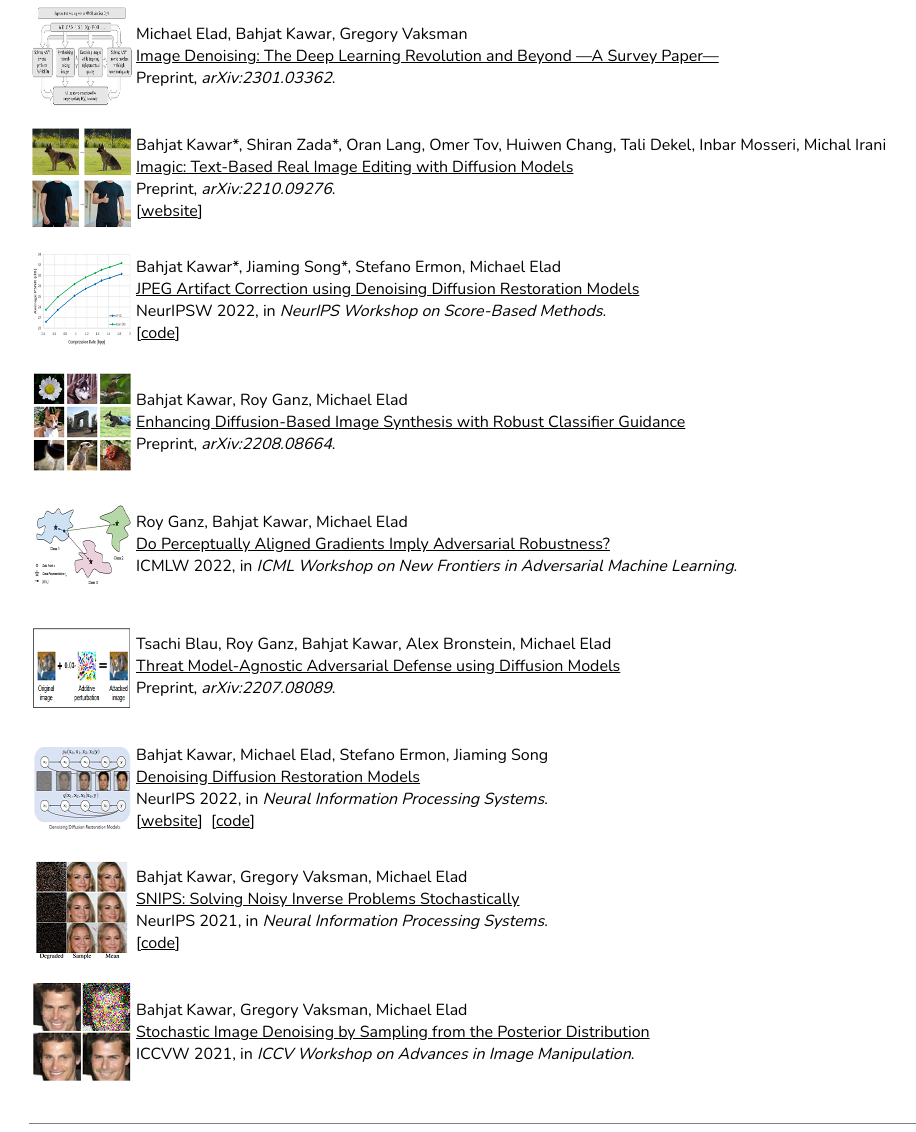
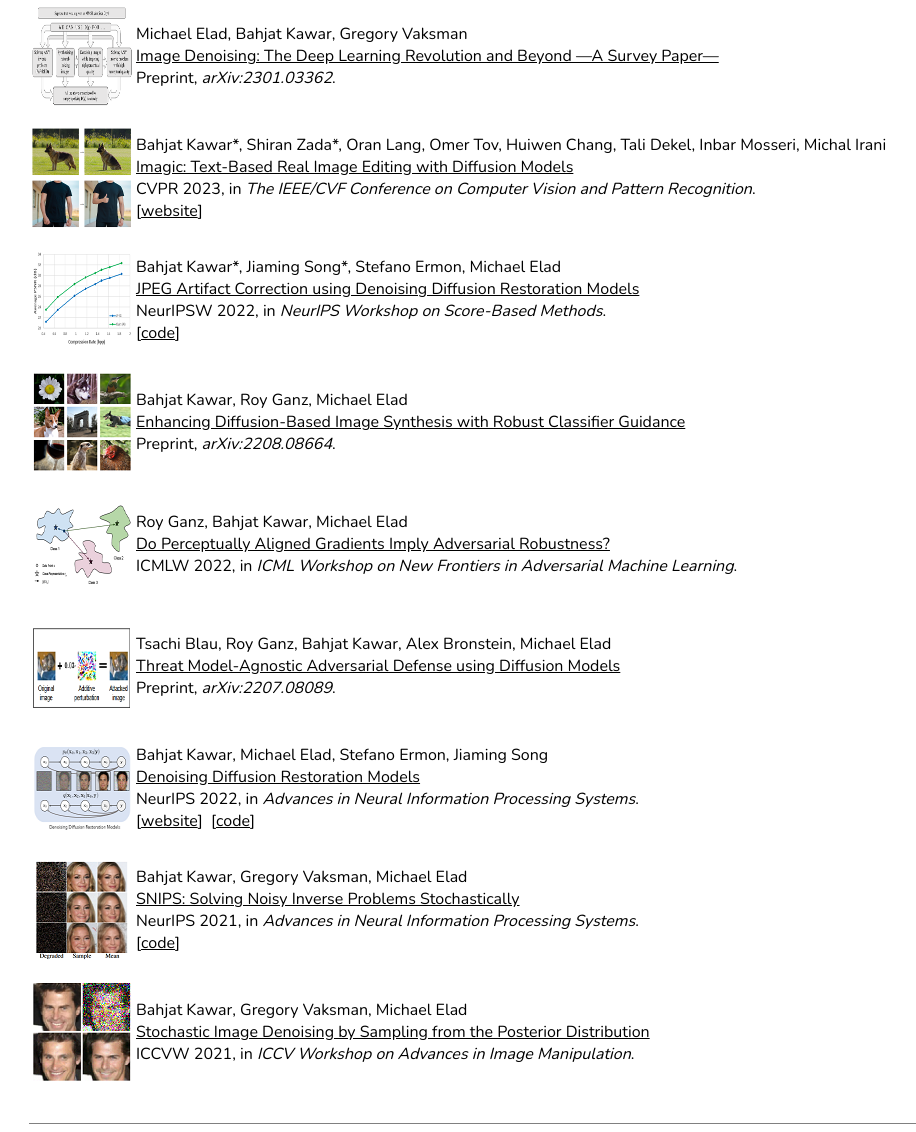
Before and after one commit to bahjat-kawar/bahjat-kawar.github.io, a plain HTML site: page index.html in a window 1280 px wide. Shown: the part 673-1805 px from the top of the page, without its empty margins (161-1077 px from the left). Drawn offline with nearby package versions, Linux system fonts and the light colour scheme.

Commit message:
Imagic in CVPR

```diff
--- a/index.html
+++ b/index.html
@@ -230,13 +230,13 @@ function show_menu() {
         <td valign="middle"><img src="figures/survey.png" class="article-img" /></td>
         <td valign="middle">Michael Elad, <b>Bahjat Kawar</b>, Gregory Vaksman<br />
         <a class="lnk" href="https://arxiv.org/abs/2301.03362">Image Denoising: The Deep Learning Revolution and Beyond &mdash;A Survey Paper&mdash;</a><br />
-        <b>Preprint</b>, <i>arXiv:2301.03362</i>.</td>
+        Preprint, <i>arXiv:2301.03362</i>.</td>
     </tr></table></div> <br />
     <div class="article"><table><tr>
         <td valign="middle"><img src="figures/imagic.png" class="article-img" /></td>
         <td valign="middle"><b>Bahjat Kawar</b>*, Shiran Zada*, Oran Lang, Omer Tov, Huiwen Chang, Tali Dekel, Inbar Mosseri, Michal Irani<br />
         <a class="lnk" href="https://arxiv.org/abs/2210.09276">Imagic: Text-Based Real Image Editing with Diffusion Models</a><br />
-        <b>Preprint</b>, <i>arXiv:2210.09276</i>. <br />
+        <b>CVPR 2023</b>, in <i>The IEEE/CVF Conference on Computer Vision and Pattern Recognition</i>. <br />
         <b>[</b><a class="lnk" href="https://imagic-editing.github.io/">website</a><b>]</b></td>
     </tr></table></div> <br />
     <div class="article"><table><tr>
@@ -250,7 +250,7 @@ function show_menu() {
         <td valign="middle"><img src="figures/enhancing.png" class="article-img" /></td>
         <td valign="middle"><b>Bahjat Kawar</b>, Roy Ganz, Michael Elad<br />
         <a class="lnk" href="https://arxiv.org/abs/2208.08664">Enhancing Diffusion-Based Image Synthesis with Robust Classifier Guidance</a><br />
-        <b>Preprint</b>, <i>arXiv:2208.08664</i>.</td>
+        Preprint, <i>arXiv:2208.08664</i>.</td>
     </tr></table></div> <br />
     <div class="article"><table><tr>
         <td valign="middle"><img src="figures/pagrob.png" class="article-img" /></td>
@@ -262,20 +262,20 @@ function show_menu() {
         <td valign="middle"><img src="figures/adv.png" class="article-img" /></td>
         <td valign="middle">Tsachi Blau, Roy Ganz, <b>Bahjat Kawar</b>, Alex Bronstein, Michael Elad<br />
         <a class="lnk" href="https://arxiv.org/abs/2207.08089">Threat Model-Agnostic Adversarial Defense using Diffusion Models</a><br />
-        <b>Preprint</b>, <i>arXiv:2207.08089</i>.</td>
+        Preprint, <i>arXiv:2207.08089</i>.</td>
     </tr></table></div> <br />
     <div class="article"><table><tr>
         <td valign="middle"><img src="figures/ddrm.png" class="article-img" /></td>
         <td valign="middle"><b>Bahjat Kawar</b>, Michael Elad, Stefano Ermon, Jiaming Song<br />
         <a class="lnk" href="https://arxiv.org/abs/2201.11793">Denoising Diffusion Restoration Models</a><br />
-        <b>NeurIPS 2022</b>, in <i>Neural Information Processing Systems</i>. <br />
+        <b>NeurIPS 2022</b>, in <i>Advances in Neural Information Processing Systems</i>. <br />
         <b>[</b><a class="lnk" href="https://ddrm-ml.github.io/">website</a><b>]</b>&nbsp;&nbsp;<b>[</b><a class="lnk" href="https://github.com/bahjat-kawar/ddrm">code</a><b>]</b></td>
     </tr></table></div> <br />
     <div class="article"><table><tr>
         <td valign="middle"><img src="figures/snips.png" class="article-img" /></td>
         <td valign="middle"><b>Bahjat Kawar</b>, Gregory Vaksman, Michael Elad<br />
         <a class="lnk" href="https://arxiv.org/abs/2105.14951">SNIPS: Solving Noisy Inverse Problems Stochastically</a><br />
-        <b>NeurIPS 2021</b>, in <i>Neural Information Processing Systems</i>. <br />
+        <b>NeurIPS 2021</b>, in <i>Advances in Neural Information Processing Systems</i>. <br />
         <b>[</b><a class="lnk" href="https://github.com/bahjat-kawar/snips_torch">code</a><b>]</b></td>
     </tr></table></div> <br />
     <div class="article"><table><tr>
```
